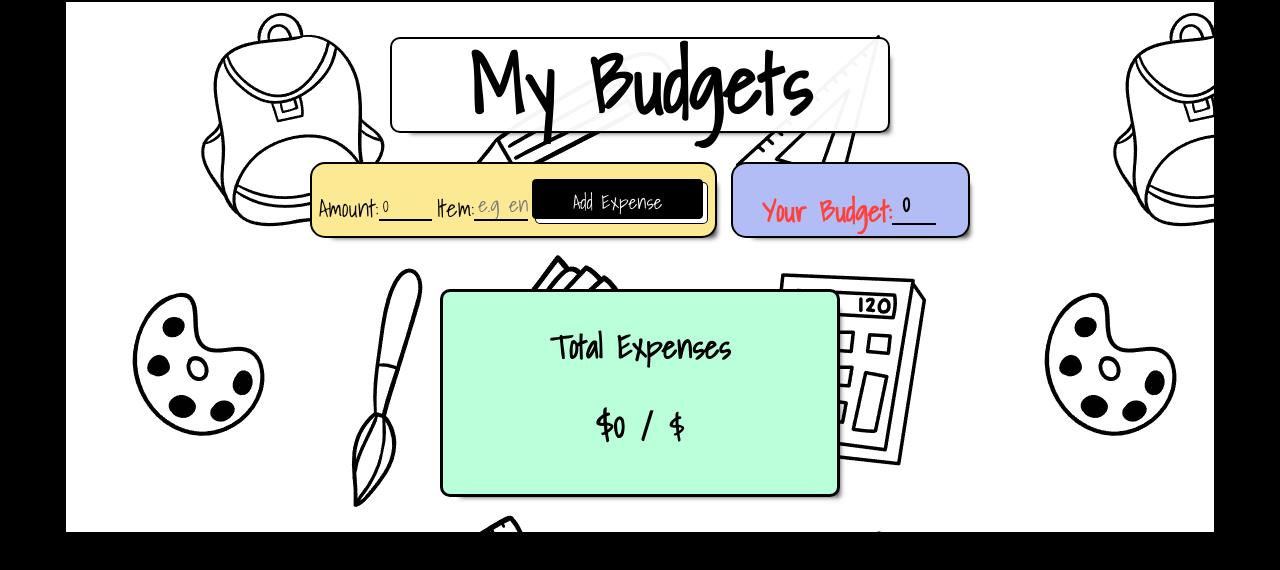
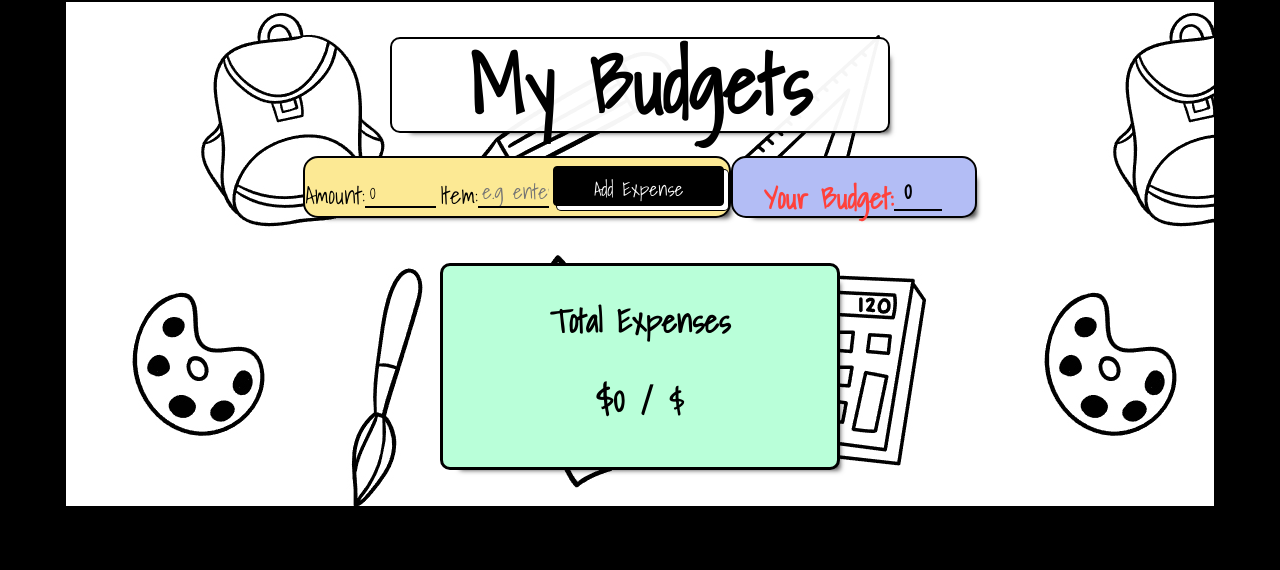
Before and after one commit to HoiJW/project-budget-app, a React (Create React App) app: page / in a window 1280 px wide. Shown: the top 570 px of the page. Built offline with nearby package versions, Linux system fonts and the light colour scheme; no server answers; the database is empty.

Commit message:
debug for live site

```diff
--- a/src/App.css
+++ b/src/App.css
@@ -276,8 +276,6 @@ input {
 }
 
 form {
-  margin: 1%;
-  padding: 1%;
   display: flex;
   justify-content: end;
   background: rgb(252, 233, 148);
--- a/src/ScssComponends/_expense-cards.scss
+++ b/src/ScssComponends/_expense-cards.scss
@@ -39,8 +39,6 @@
     margin: 0 auto;
 }
 form{
-    margin: 1%;
-    padding: 1%;
     display: flex;
     justify-content: end;
     background: rgb(252, 233, 148);
```
Also changed, not shown: 1 other file (tests, documents, lock files or other folders).
